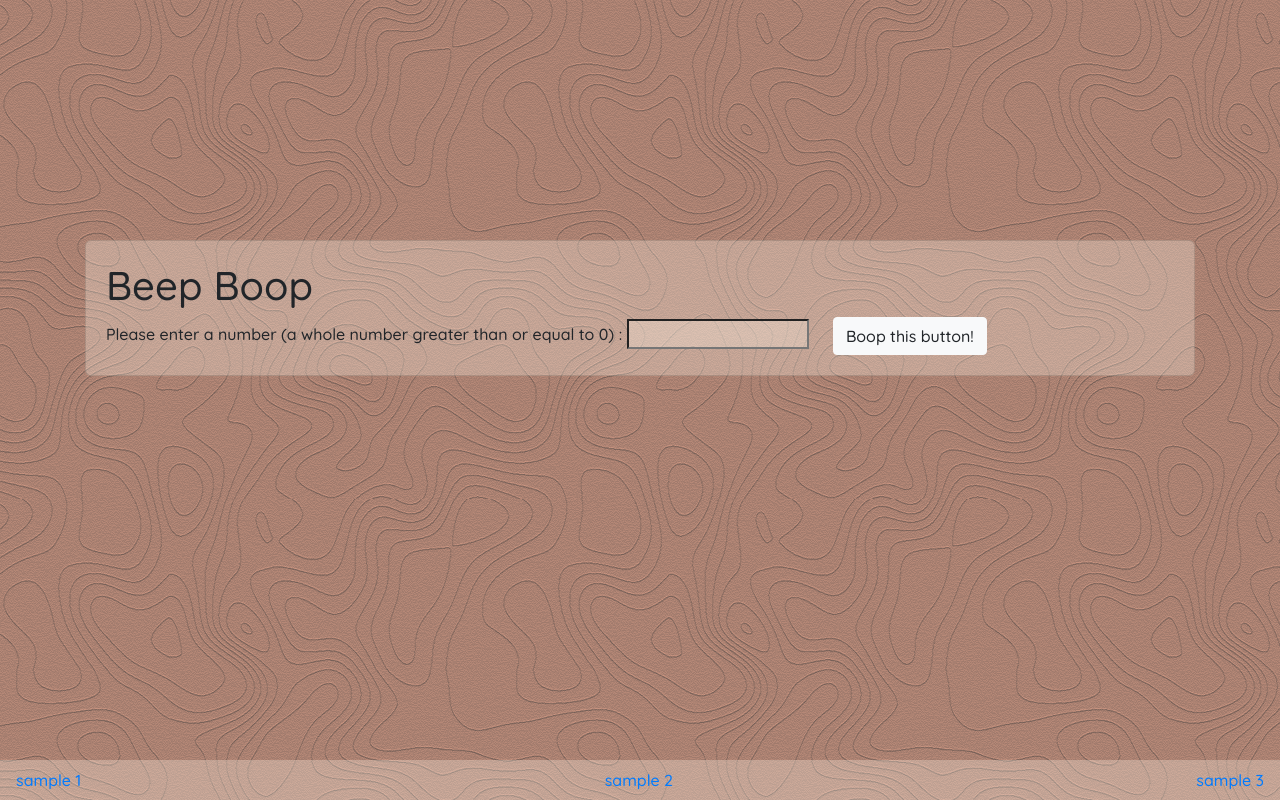
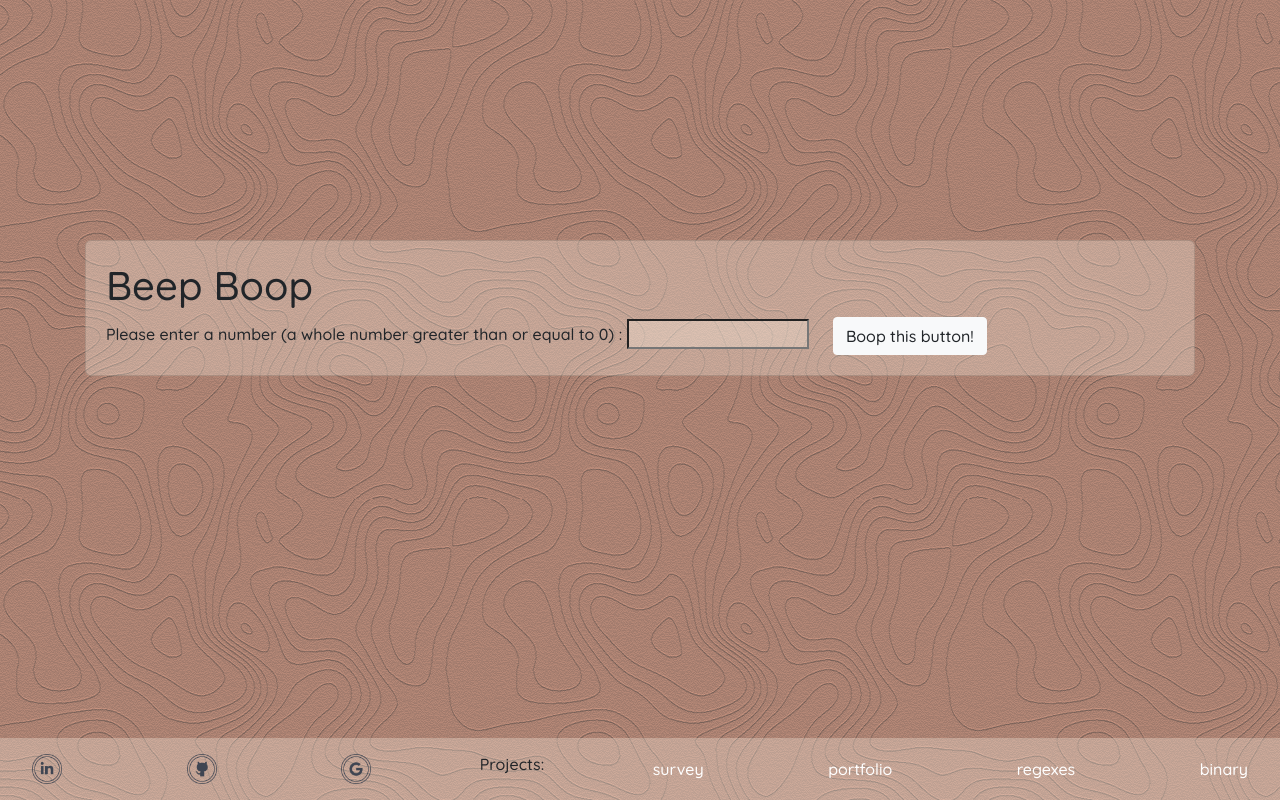
Before and after one commit to breaclark/beep-boop, a plain HTML site: page index.html in a window 1280 px wide. Drawn offline with Linux system fonts and the light colour scheme.

Commit message:
Add logo buttons

```diff
--- a/css/styles.css
+++ b/css/styles.css
@@ -57,6 +57,14 @@ button {
   background-color: Linen;
 }
 
+.navbar a{
+  color: white;
+}
+
 .bg-light{
   background-color: rgba(253,245,230, 0.3) !important;
 }
+
+.logos {
+  width: 30px;
+}
--- a/index.html
+++ b/index.html
@@ -23,9 +23,14 @@
       <div id="result" class="jumbotron">
       </div>
       <nav class="navbar fixed-bottom navbar-light bg-light">
-        <a href="#">sample 1</a>
-        <a href="#">sample 2</a>
-        <a href="#">sample 3</a>
+        <a class="nav-link" target="_blank" href="https://www.linkedin.com/in/breaborlas"><img class="logos" src="img/linked-in.png" alt="linked-in"></a>
+        <a class="nav-link" target="_blank" href="https://github.com/breatortilla"><img class="logos" src="img/github.png" alt="github"></a>
+        <a class="nav-link" href="mailto:brea.borlas@gmail.com"><img class="logos" src="img/google.png" alt="gmail"></a>
+        <h6>Projects:</h6>
+        <a class="nav-link" target="_blank" href="https://breatortilla.github.io/track-survey/#">survey</a>
+        <a class="nav-link" target="_blank" href="https://breatortilla.github.io/portfolio/#">portfolio</a>
+        <a class="nav-link" target="_blank" href="https://github.com/breatortilla/pig-latin-regex#">regexes</a>
+        <a class="nav-link" target="_blank" href="https://github.com/breatortilla/binary-decoder#">binary</a>
       </nav>
     </div>
   </body>
```
Also changed, not shown: img/github.png (added), img/google.png (added), img/linked-in.png (added).
